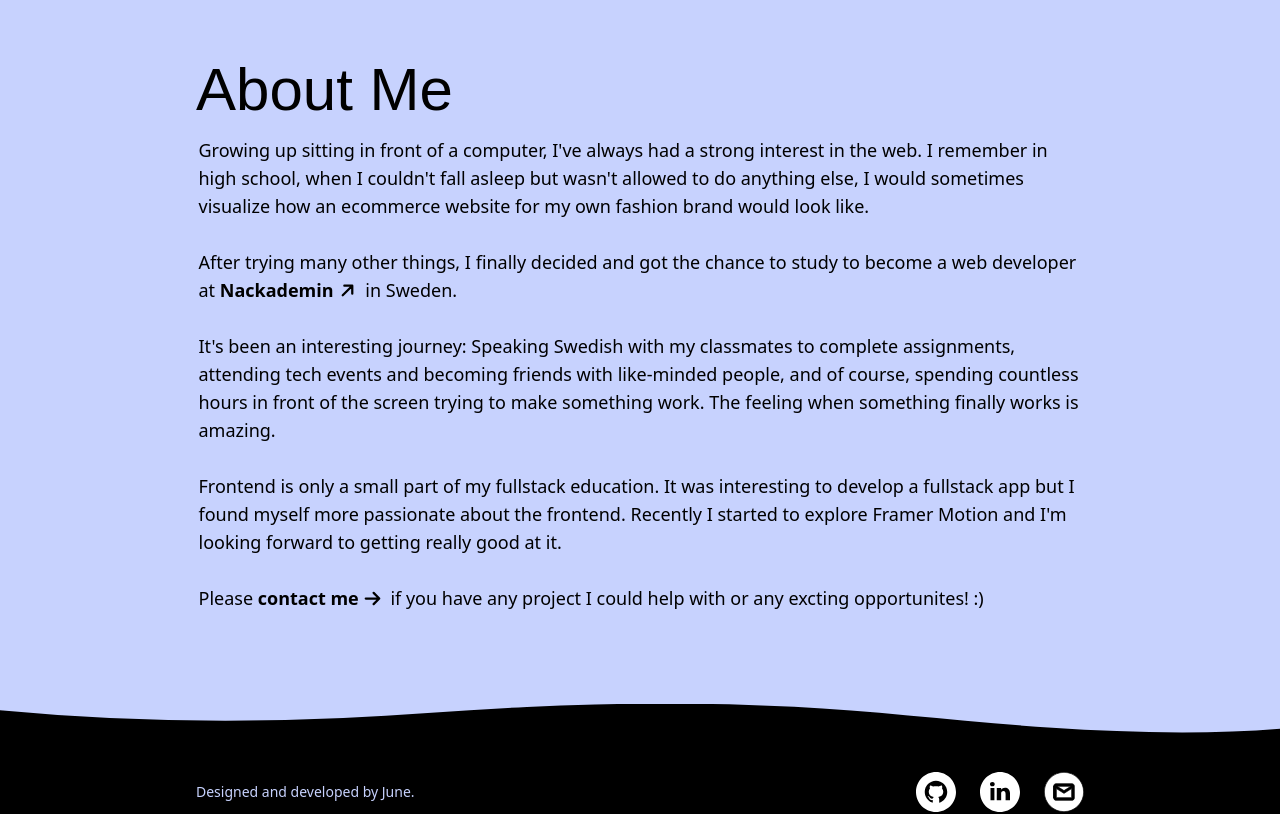
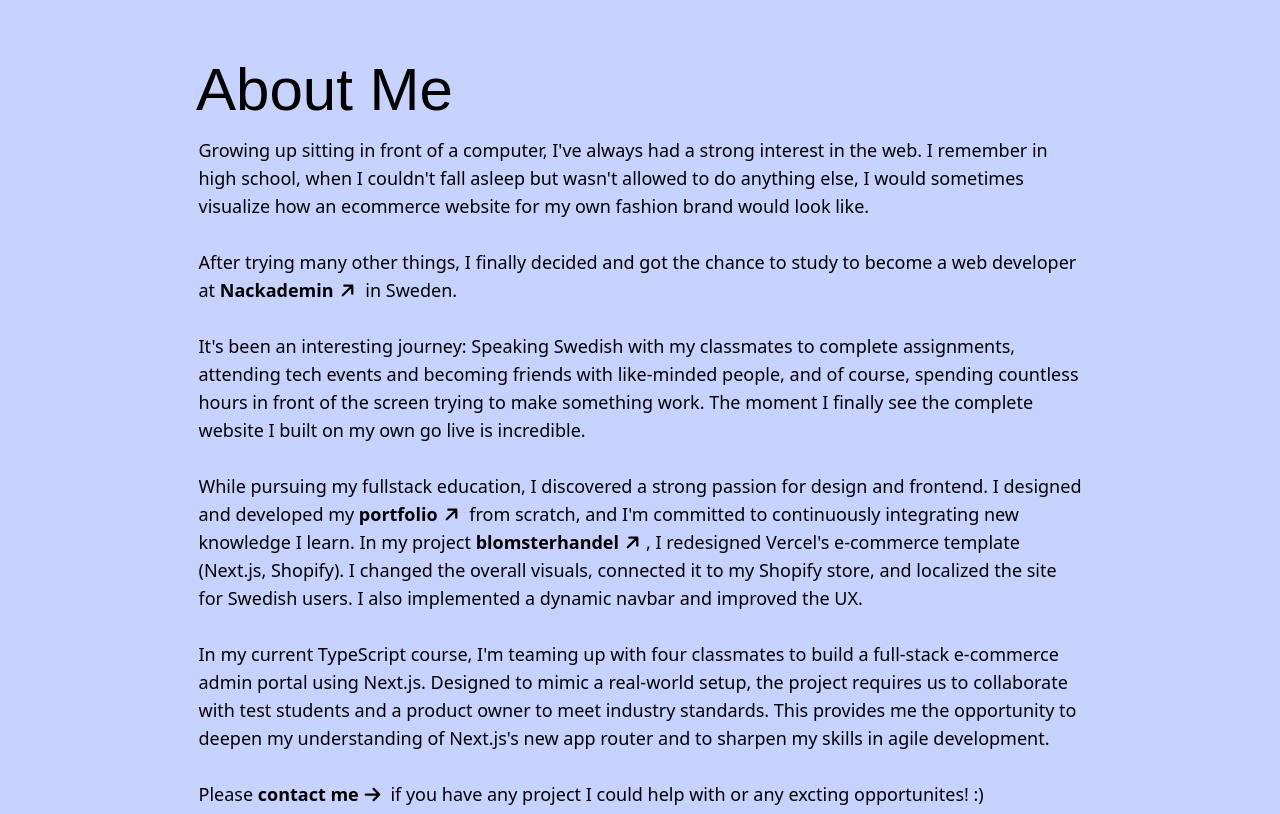
Before and after one commit to june7001/portfolio, a Next.js app: page /about in a window 1280 px wide. Shown: the part 580-1394 px from the top of the page. Built offline with nearby package versions, Linux system fonts and the light colour scheme; a web font is replaced by a local one.

Commit message:
update about page content

```diff
--- a/app/about/page.js
+++ b/app/about/page.js
@@ -59,17 +59,36 @@ export default function About() {
           It&apos;s been an interesting journey: Speaking Swedish with my
           classmates to complete assignments, attending tech events and becoming
           friends with like-minded people, and of course, spending countless
-          hours in front of the screen trying to make something work. The
-          feeling when something finally works is amazing.
+          hours in front of the screen trying to make something work. The moment
+          I finally see the complete website I built on my own go live is
+          incredible.
           <br /> <br />
-          Frontend is only a small part of my fullstack education. It was
-          interesting to develop a fullstack app but I found myself more
-          passionate about the frontend. Recently I started to explore Framer
-          Motion and I&apos;m looking forward to getting really good at it.
+          While pursuing my fullstack education, I discovered a strong passion
+          for design and frontend. I designed and developed my{" "}
+          <ArrowLink href="https://github.com/june7001/portfolio" newTab>
+            portfolio
+          </ArrowLink>{" "}
+          from scratch, and I&apos;m committed to continuously integrating new
+          knowledge I learn. In my project{" "}
+          <ArrowLink href="https://commerce-three-rose-76.vercel.app/" newTab>
+            blomsterhandel
+          </ArrowLink>
+          , I redesigned Vercel&apos;s e-commerce template (Next.js, Shopify). I
+          changed the overall visuals, connected it to my Shopify store, and
+          localized the site for Swedish users. I also implemented a dynamic
+          navbar and improved the UX.
           <br />
           <br />
-          Please <ArrowLink href="/contact">contact me</ArrowLink> if you have
-          any project I could help with or any excting opportunites! :)
+          In my current TypeScript course, I&apos;m teaming up with four
+          classmates to build a full-stack e-commerce admin portal using
+          Next.js. Designed to mimic a real-world setup, the project requires us
+          to collaborate with test students and a product owner to meet industry
+          standards. This provides me the opportunity to deepen my understanding
+          of Next.js&apos;s new app router and to sharpen my skills in agile
+          development.
+          <br />
+          <br /> Please <ArrowLink href="/contact">contact me</ArrowLink> if you
+          have any project I could help with or any excting opportunites! :)
           <br /> <br />
         </p>
       </article>
```
